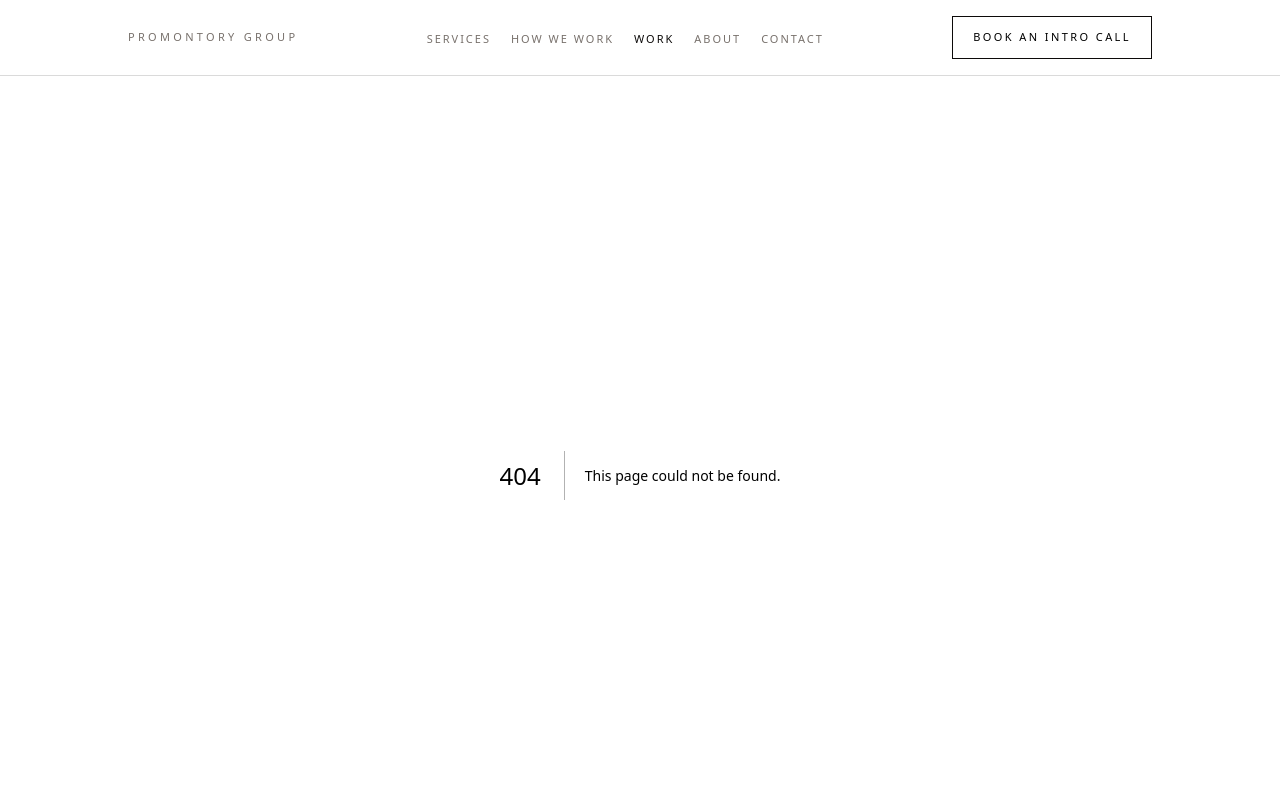
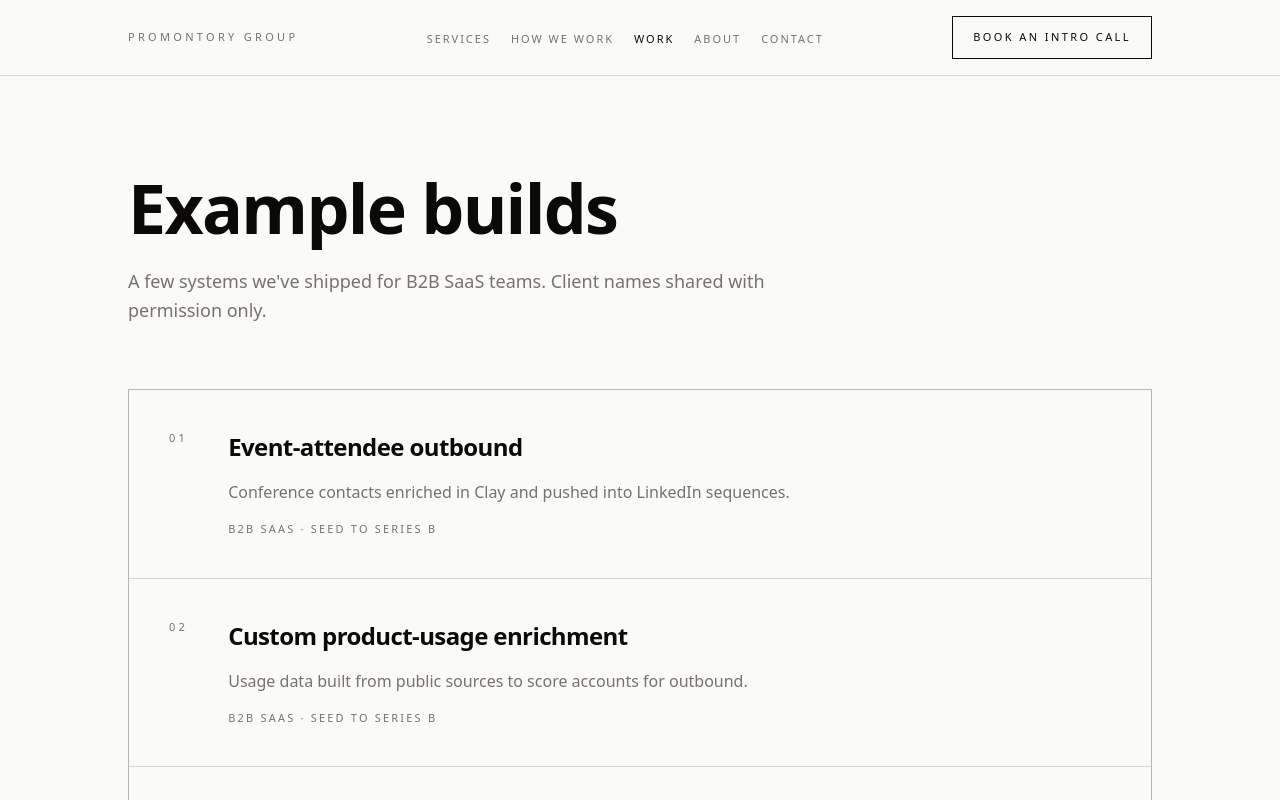
Before and after one commit to aaronvle/promontory.group, a Next.js app: page /work in a window 1280 px wide. Before the commit this address had no page. Shown: the top 800 px of the page. Built offline with nearby package versions, Linux system fonts and the light colour scheme.

Commit message:
feat(work): add anonymized example builds
Four B2B SaaS examples with no client names or metrics. Testimonials
stay hidden until real quotes exist.

Co-authored-by: aaronvle <aaronvle@users.noreply.github.com>

```diff
--- a/app/components/Testimonials.tsx
+++ b/app/components/Testimonials.tsx
@@ -1,56 +1,33 @@
-import Reveal from "./Reveal";
+type Testimonial = {
+  quote: string;
+  name: string;
+  role: string;
+};
 
-// PLACEHOLDER — quote slots. Do not ship real names with placeholder quotes; swap both together.
-const TESTIMONIALS = [
-  {
-    quote:
-      "Placeholder — testimonial pending. A short, specific quote about the outcome of working together.",
-    name: "Champion name",
-    role: "Title, seed to Series B B2B SaaS",
-  },
-  {
-    quote:
-      "Placeholder — testimonial pending. A short, specific quote about the outcome of working together.",
-    name: "Champion name",
-    role: "Operator, seed to Series B B2B SaaS",
-  },
-  {
-    quote:
-      "Placeholder — testimonial pending. A short, specific quote about the outcome of working together.",
-    name: "Champion name",
-    role: "Founder, seed to Series B B2B SaaS",
-  },
-];
+// Hidden until real quotes exist. Do not ship placeholder quotes.
+const TESTIMONIALS: Testimonial[] = [];
 
 export default function Testimonials() {
+  if (TESTIMONIALS.length === 0) return null;
+
   return (
-    <section className="px-6 py-20 sm:px-10 sm:py-28">
-      <div className="mx-auto max-w-5xl border-t border-[var(--color-foreground)]/15 pt-16">
-        <div className="grid gap-12 sm:grid-cols-3 sm:gap-8">
-          {TESTIMONIALS.map((t, i) => (
-            <Reveal key={t.role} delay={i * 100}>
-              <figure className="flex h-full flex-col gap-6">
-                <span
-                  className="font-[family-name:var(--font-display)] text-4xl leading-none text-[var(--color-foreground)]/20"
-                  aria-hidden="true"
-                >
-                  &ldquo;
-                </span>
+    <section className="px-6 py-20 sm:px-10 sm:py-28" aria-label="Testimonials">
+      <div className="mx-auto grid max-w-5xl gap-12 border-t border-[var(--color-foreground)]/15 pt-16 sm:grid-cols-3 sm:gap-8">
+        {TESTIMONIALS.map((testimonial) => (
+          <figure key={testimonial.name} className="flex h-full flex-col gap-6">
             <blockquote className="text-sm leading-relaxed text-[var(--color-muted)] italic">
-                  {t.quote}
+              {testimonial.quote}
             </blockquote>
             <figcaption className="mt-auto border-t border-[var(--color-foreground)]/10 pt-4">
               <p className="font-[family-name:var(--font-display)] text-sm font-bold">
-                    {t.name}
+                {testimonial.name}
               </p>
               <p className="text-[11px] uppercase tracking-[0.2em] text-[var(--color-muted)]">
-                    {t.role}
+                {testimonial.role}
               </p>
             </figcaption>
           </figure>
-            </Reveal>
         ))}
-        </div>
       </div>
     </section>
   );
--- /dev/null
+++ b/app/lib/work.ts
@@ -0,0 +1,23 @@
+export const EXAMPLE_TAG = "B2B SaaS · Seed to Series B";
+
+export const EXAMPLES = [
+  {
+    title: "Event-attendee outbound",
+    summary:
+      "Conference contacts enriched in Clay and pushed into LinkedIn sequences.",
+  },
+  {
+    title: "Custom product-usage enrichment",
+    summary:
+      "Usage data built from public sources to score accounts for outbound.",
+  },
+  {
+    title: "Lead-score-based email outbound",
+    summary: "Scored accounts flow automatically into email sequences.",
+  },
+  {
+    title: "Board-ready pipeline reporting",
+    summary:
+      "Conversion and pipeline metrics rebuilt on a clean data model.",
+  },
+] as const;
--- /dev/null
+++ b/app/work/page.tsx
@@ -0,0 +1,51 @@
+import type { Metadata } from "next";
+import PageHeader from "../components/PageHeader";
+import Testimonials from "../components/Testimonials";
+import { EXAMPLE_TAG, EXAMPLES } from "../lib/work";
+
+export const metadata: Metadata = {
+  title: "Example builds",
+  description:
+    "Example GTM systems shipped for seed to Series B B2B teams. Client names shared with permission only.",
+};
+
+export default function WorkPage() {
+  return (
+    <>
+      <PageHeader title="Example builds">
+        <p>
+          A few systems we&apos;ve shipped for B2B SaaS teams. Client names
+          shared with permission only.
+        </p>
+      </PageHeader>
+
+      <section className="px-6 pt-14 pb-8 sm:px-10 sm:pt-16">
+        <div className="mx-auto flex max-w-5xl flex-col gap-px overflow-hidden border border-[var(--color-foreground)]/15 bg-[var(--color-foreground)]/15">
+          {EXAMPLES.map((example, i) => (
+            <article
+              key={example.title}
+              className="grid gap-6 bg-[var(--color-background)] p-8 sm:grid-cols-[auto_1fr] sm:gap-10 sm:p-10"
+            >
+              <span className="font-[family-name:var(--font-display)] text-[11px] tracking-[0.3em] text-[var(--color-muted)]">
+                0{i + 1}
+              </span>
+              <div className="flex flex-col gap-4">
+                <h2 className="font-[family-name:var(--font-display)] text-xl font-bold leading-snug tracking-tight sm:text-2xl">
+                  {example.title}
+                </h2>
+                <p className="max-w-2xl text-sm leading-relaxed text-[var(--color-muted)] sm:text-base">
+                  {example.summary}
+                </p>
+                <p className="text-[11px] uppercase tracking-[0.2em] text-[var(--color-muted)]">
+                  {EXAMPLE_TAG}
+                </p>
+              </div>
+            </article>
+          ))}
+        </div>
+      </section>
+
+      <Testimonials />
+    </>
+  );
+}
```
Lines whose indentation alone changed are shown as unchanged.
